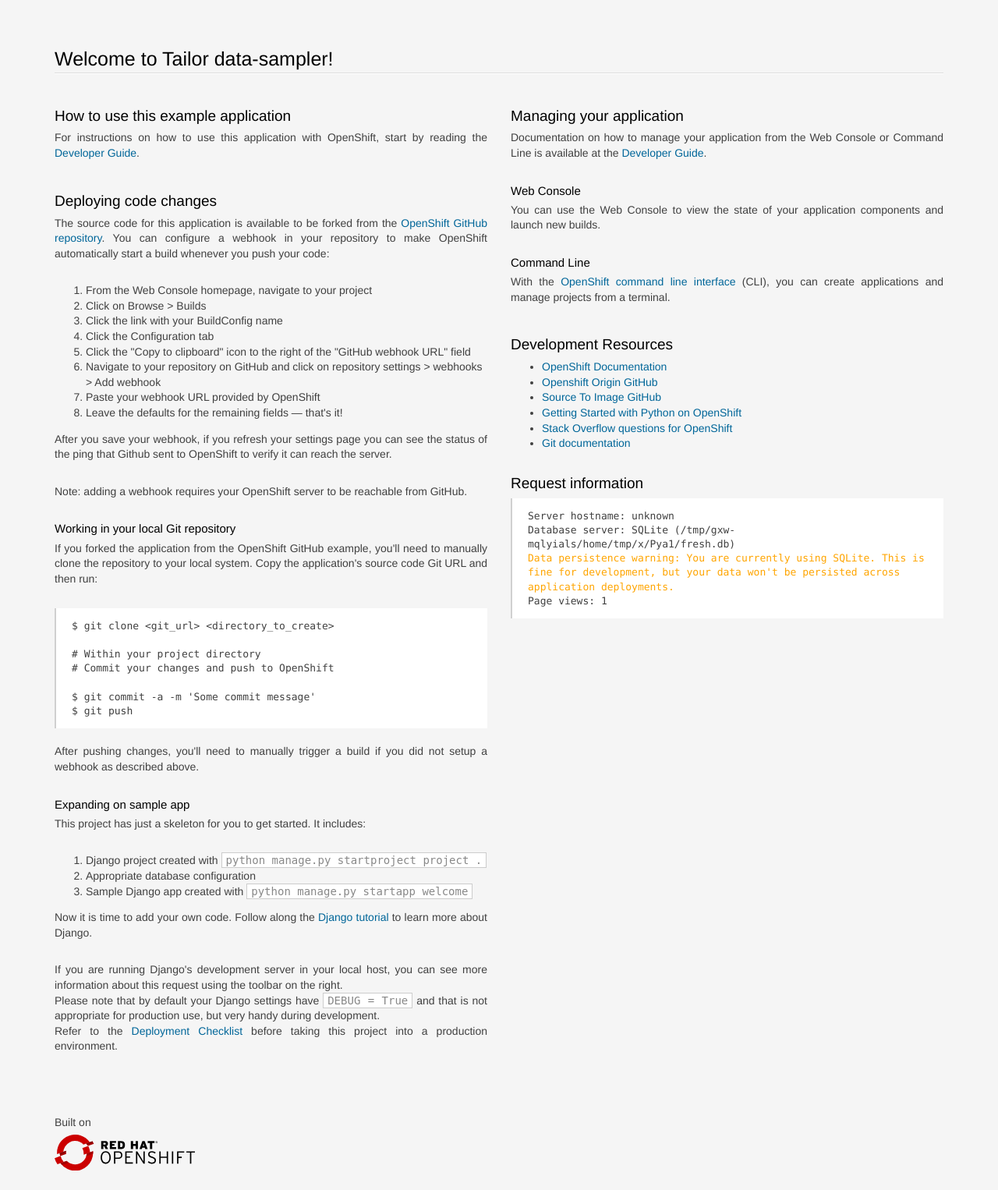
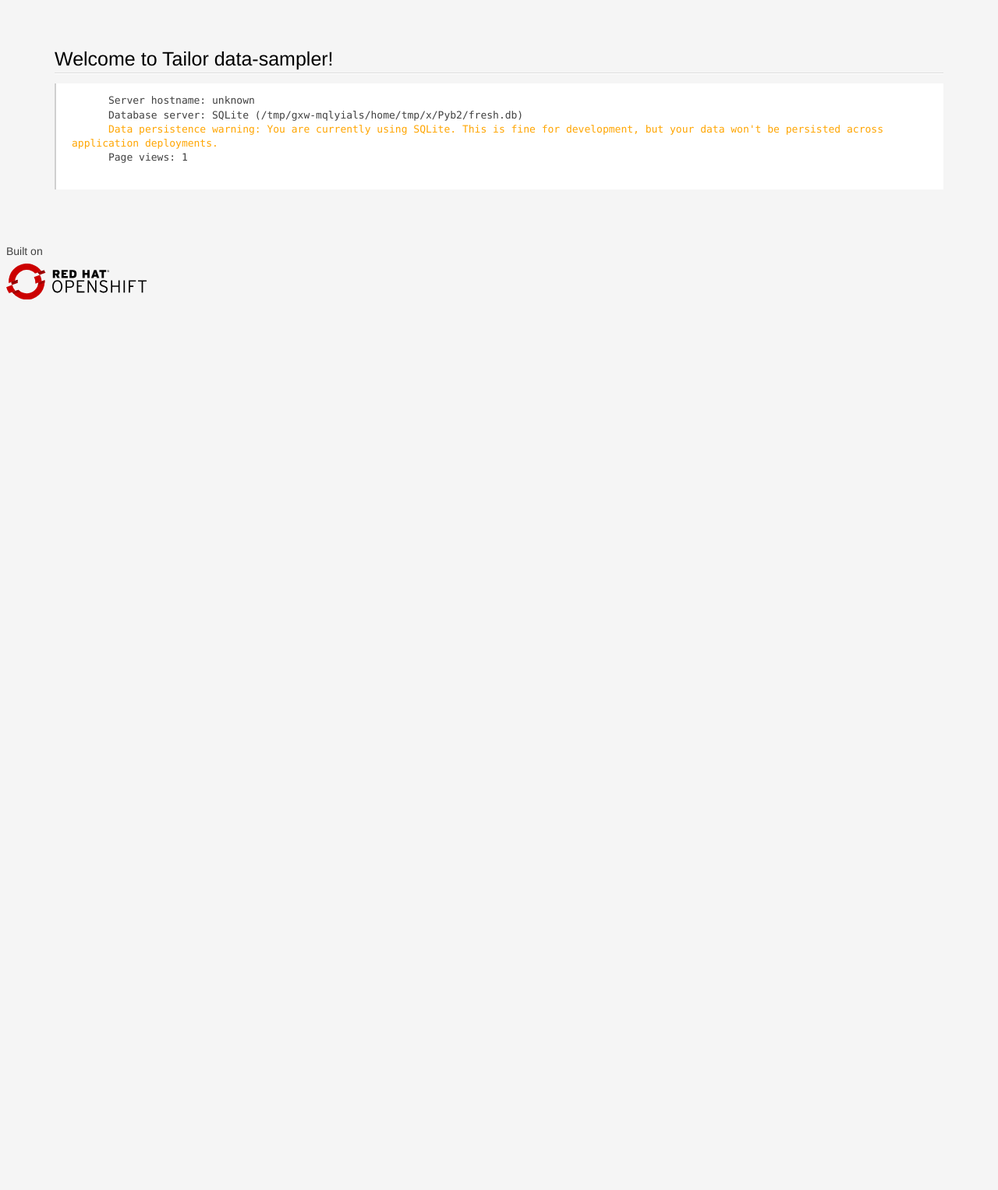
Before and after one commit to tentacool9/tailor, a Django app: page / in a window 1280 px wide. Shown: the whole page at 78% size. After the commit the page ends 384 px from the top, so only its background shows below. Run offline with Django 3.2, Linux system fonts and the light colour scheme; data comes from the database, SQL or seed files in the repository; some libraries are stand-ins or nearby versions.

Commit message:
Update index.html

```diff
--- a/welcome/templates/welcome/index.html
+++ b/welcome/templates/welcome/index.html
@@ -209,97 +209,11 @@ pre {
 
 </head>
 <body>
-
   <section class='container'>
     <hgroup>
       <h1>Welcome to Tailor data-sampler!</h1>
     </hgroup>
 
-
-        <div class="row">
-          <section class='col-xs-12 col-sm-6 col-md-6'>
-            <section>
-              <h2>How to use this example application</h2>
-                <p>For instructions on how to use this application with OpenShift, start by reading the <a href="http://docs.okd.io/latest/dev_guide/templates.html#using-the-quickstart-templates">Developer Guide</a>.</p>
-
-              <h2>Deploying code changes</h2>
-                <p>
-                  The source code for this application is available to be forked from the <a href="https://www.github.com/sclorg/django-ex">OpenShift GitHub repository</a>.
-                  You can configure a webhook in your repository to make OpenShift automatically start a build whenever you push your code:
-                </p>
-
-<ol>
-  <li>From the Web Console homepage, navigate to your project</li>
-  <li>Click on Browse &gt; Builds</li>
-  <li>Click the link with your BuildConfig name</li>
-  <li>Click the Configuration tab</li>
-  <li>Click the "Copy to clipboard" icon to the right of the "GitHub webhook URL" field</li>
-  <li>Navigate to your repository on GitHub and click on repository settings &gt; webhooks &gt; Add webhook</li>
-  <li>Paste your webhook URL provided by OpenShift</li>
-  <li>Leave the defaults for the remaining fields &mdash; that's it!</li>
-</ol>
-<p>After you save your webhook, if you refresh your settings page you can see the status of the ping that Github sent to OpenShift to verify it can reach the server.</p>
-<p>Note: adding a webhook requires your OpenShift server to be reachable from GitHub.</p>
-
-                <h3>Working in your local Git repository</h3>
-                <p>If you forked the application from the OpenShift GitHub example, you'll need to manually clone the repository to your local system. Copy the application's source code Git URL and then run:</p>
-
-<pre>$ git clone &lt;git_url&gt; &lt;directory_to_create&gt;
-
-# Within your project directory
-# Commit your changes and push to OpenShift
-
-$ git commit -a -m 'Some commit message'
-$ git push</pre>
-
-<p>After pushing changes, you'll need to manually trigger a build if you did not setup a webhook as described above.</p>
-
-                  <h3>Expanding on sample app</h3>
-                  <p>This project has just a skeleton for you to get started. It includes:</p>
-                  <ol>
-                    <li>Django project created with <code>python manage.py startproject project .</code></li>
-                    <li>Appropriate database configuration</li>
-                    <li>Sample Django app created with <code>python manage.py startapp welcome</code></li>
-                  </ol>
-                  <p>
-                    Now it is time to add your own code.
-                    Follow along the <a href="https://docs.djangoproject.com/en/1.11/intro/tutorial01/">Django tutorial</a> to learn more about Django.
-                  </p>
-                  <p>
-                    If you are running Django's development server in your local host, you can see more information
-                    about this request using the toolbar on the right.<br>
-                    Please note that by default your Django settings have <code>DEBUG = True</code> and that is not appropriate for production use,
-                    but very handy during development.<br>
-                    Refer to the <a href="https://docs.djangoproject.com/en/1.11/howto/deployment/checklist/">Deployment Checklist</a>
-                    before taking this project into a production environment.
-                  </p>
-
-            </section>
-
-          </section>
-          <section class="col-xs-12 col-sm-6 col-md-6">
-
-                <h2>Managing your application</h2>
-
-                <p>Documentation on how to manage your application from the Web Console or Command Line is available at the <a href="http://docs.okd.io/latest/dev_guide/overview.html">Developer Guide</a>.</p>
-
-                <h3>Web Console</h3>
-                <p>You can use the Web Console to view the state of your application components and launch new builds.</p>
-
-                <h3>Command Line</h3>
-                <p>With the <a href="http://docs.okd.io/latest/cli_reference/overview.html">OpenShift command line interface</a> (CLI), you can create applications and manage projects from a terminal.</p>
-
-                <h2>Development Resources</h2>
-                  <ul>
-                    <li><a href="http://docs.okd.io/latest/welcome/index.html">OpenShift Documentation</a></li>
-                    <li><a href="https://github.com/openshift/origin">Openshift Origin GitHub</a></li>
-                    <li><a href="https://github.com/openshift/source-to-image">Source To Image GitHub</a></li>
-                    <li><a href="http://docs.okd.io/latest/using_images/s2i_images/python.html">Getting Started with Python on OpenShift</a></li>
-                    <li><a href="http://stackoverflow.com/questions/tagged/openshift">Stack Overflow questions for OpenShift</a></li>
-                    <li><a href="http://git-scm.com/documentation">Git documentation</a></li>
-                  </ul>
-
-                <h2>Request information</h2>
     <pre>
       Server hostname: {{ hostname }}
       Database server: {{ database.engine }} ({{ database.url }})
@@ -308,14 +222,10 @@ Page views: {{ count }}
     </pre>
 
     </section>
-        </div>
-
       <footer>
         <div>Built on</div>
         <div class="logo"><a href="https://www.openshift.com/"></a></div>
       </footer>
     </section>
-
-
   </body>
 </html>
```
Lines whose indentation alone changed are shown as unchanged.
